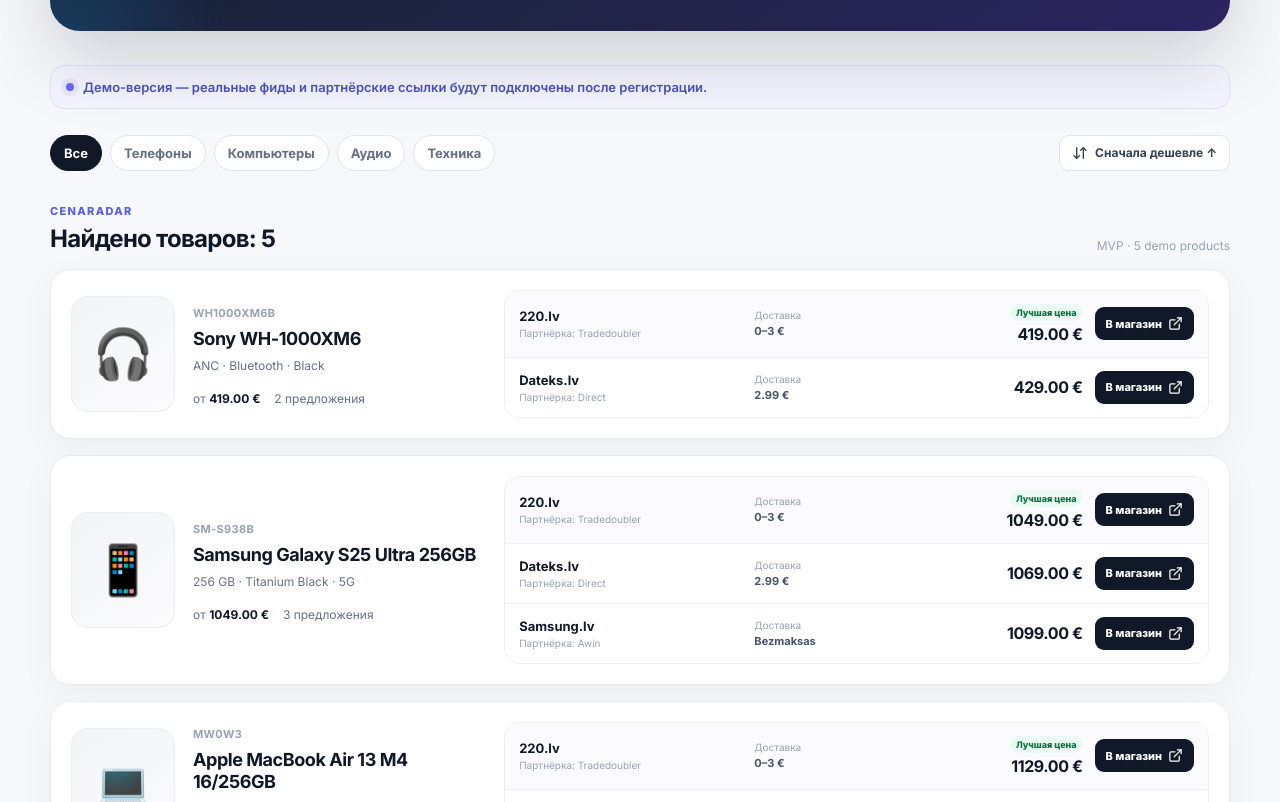
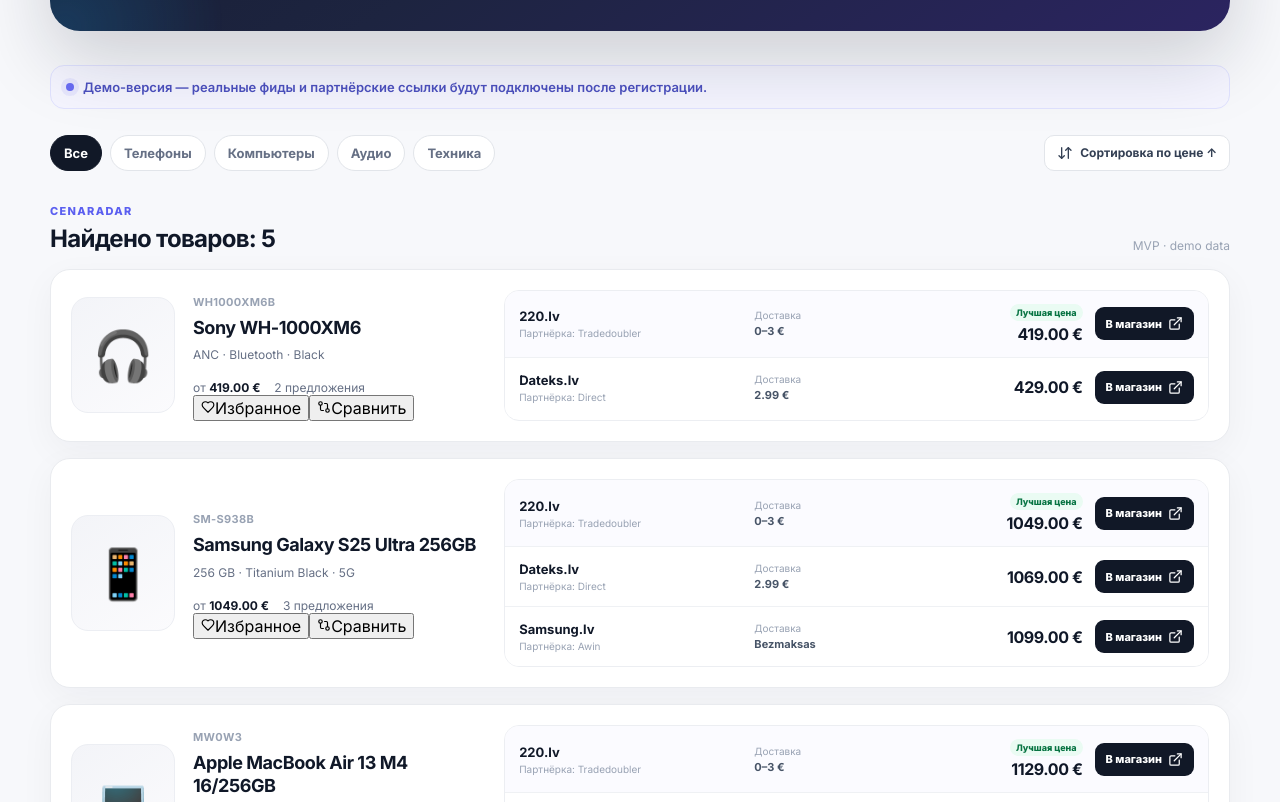
Before and after one commit to virus53111/dogizen, a React (Vite) app in the folder price-aggregator/: page / in a window 1280 px wide. Shown: the part 578-1380 px from the top of the page. Built offline with nearby package versions, Linux system fonts and the light colour scheme.

Commit message:
Add favorites and product comparison to CenaRadar MVP

```diff
--- a/price-aggregator/src/App.tsx
+++ b/price-aggregator/src/App.tsx
@@ -1,8 +1,10 @@
-import { useMemo, useState } from 'react';
+import { useEffect, useMemo, useState } from 'react';
 import {
   ArrowDownUp,
   CheckCircle2,
   ExternalLink,
+  GitCompare,
+  Heart,
   Search,
   ShieldCheck,
   ShoppingBag,
@@ -12,15 +14,12 @@ import {
 
 type Lang = 'ru' | 'lv';
 type Category = 'all' | 'phones' | 'computers' | 'audio' | 'home';
-
 type Offer = {
   store: string;
   price: number;
   delivery: string;
   affiliateNetwork: string;
-  affiliateReady: boolean;
 };
-
 type Product = {
   id: number;
   title: string;
@@ -40,9 +39,9 @@ const products: Product[] = [
     emoji: '📱',
     meta: '256 GB · Titanium Black · 5G',
     offers: [
-      { store: '220.lv', price: 1049, delivery: '0–3 €', affiliateNetwork: 'Tradedoubler', affiliateReady: false },
-      { store: 'Dateks.lv', price: 1069, delivery: '2.99 €', affiliateNetwork: 'Direct', affiliateReady: false },
-      { store: 'Samsung.lv', price: 1099, delivery: 'Bezmaksas', affiliateNetwork: 'Awin', affiliateReady: false },
+      { store: '220.lv', price: 1049, delivery: '0–3 €', affiliateNetwork: 'Tradedoubler' },
+      { store: 'Dateks.lv', price: 1069, delivery: '2.99 €', affiliateNetwork: 'Direct' },
+      { store: 'Samsung.lv', price: 1099, delivery: 'Bezmaksas', affiliateNetwork: 'Awin' },
     ],
   },
   {
@@ -53,8 +52,8 @@ const products: Product[] = [
     emoji: '💻',
     meta: '13.6″ · 16 GB · 256 GB SSD',
     offers: [
-      { store: '220.lv', price: 1129, delivery: '0–3 €', affiliateNetwork: 'Tradedoubler', affiliateReady: false },
-      { store: 'Dateks.lv', price: 1149, delivery: '2.99 €', affiliateNetwork: 'Direct', affiliateReady: false },
+      { store: '220.lv', price: 1129, delivery: '0–3 €', affiliateNetwork: 'Tradedoubler' },
+      { store: 'Dateks.lv', price: 1149, delivery: '2.99 €', affiliateNetwork: 'Direct' },
     ],
   },
   {
@@ -65,8 +64,8 @@ const products: Product[] = [
     emoji: '🎧',
     meta: 'ANC · Bluetooth · Black',
     offers: [
-      { store: '220.lv', price: 419, delivery: '0–3 €', affiliateNetwork: 'Tradedoubler', affiliateReady: false },
-      { store: 'Dateks.lv', price: 429, delivery: '2.99 €', affiliateNetwork: 'Direct', affiliateReady: false },
+      { store: '220.lv', price: 419, delivery: '0–3 €', affiliateNetwork: 'Tradedoubler' },
+      { store: 'Dateks.lv', price: 429, delivery: '2.99 €', affiliateNetwork: 'Direct' },
     ],
   },
   {
@@ -77,8 +76,8 @@ const products: Product[] = [
     emoji: '📺',
     meta: '55″ · OLED · 4K · Smart TV',
     offers: [
-      { store: 'Samsung.lv', price: 1599, delivery: 'Bezmaksas', affiliateNetwork: 'Awin', affiliateReady: false },
-      { store: '220.lv', price: 1649, delivery: '0–15 €', affiliateNetwork: 'Tradedoubler', affiliateReady: false },
+      { store: 'Samsung.lv', price: 1599, delivery: 'Bezmaksas', affiliateNetwork: 'Awin' },
+      { store: '220.lv', price: 1649, delivery: '0–15 €', affiliateNetwork: 'Tradedoubler' },
     ],
   },
   {
@@ -89,8 +88,8 @@ const products: Product[] = [
     emoji: '🖥️',
     meta: '16″ · i7 · RTX 4060 · 16/1000 GB',
     offers: [
-      { store: 'Dateks.lv', price: 1299, delivery: '2.99 €', affiliateNetwork: 'Direct', affiliateReady: false },
-      { store: '220.lv', price: 1339, delivery: '0–3 €', affiliateNetwork: 'Tradedoubler', affiliateReady: false },
+      { store: 'Dateks.lv', price: 1299, delivery: '2.99 €', affiliateNetwork: 'Direct' },
+      { store: '220.lv', price: 1339, delivery: '0–3 €', affiliateNetwork: 'Tradedoubler' },
     ],
   },
 ];
@@ -100,53 +99,26 @@ const text = {
     tagline: 'Сравнение цен в Латвии',
     heroTitle: 'Найди товар. Сравни цены. Купи дешевле.',
     heroText: 'Первая версия агрегатора для 220.lv, Dateks, Samsung и других магазинов. Сейчас используются демонстрационные цены.',
-    search: 'Например: Samsung S25 Ultra 256GB',
-    searchButton: 'Найти',
-    all: 'Все',
-    phones: 'Телефоны',
-    computers: 'Компьютеры',
-    audio: 'Аудио',
-    home: 'Техника',
-    sort: 'Сначала дешевле',
-    found: 'Найдено товаров',
-    from: 'от',
-    offers: 'предложения',
-    best: 'Лучшая цена',
-    delivery: 'Доставка',
-    go: 'В магазин',
-    affiliate: 'Партнёрка',
-    demo: 'Демо-версия — реальные фиды и партнёрские ссылки будут подключены после регистрации.',
-    empty: 'По такому запросу товаров пока нет.',
-    footer: 'CenaRadar LV · прототип агрегатора цен для Латвии',
-    clickNotice: 'Здесь будет твоя партнёрская ссылка. Пока переход отключён.',
+    search: 'Например: Samsung S25 Ultra 256GB', searchButton: 'Найти', all: 'Все', phones: 'Телефоны', computers: 'Компьютеры', audio: 'Аудио', home: 'Техника', sort: 'Сортировка по цене', found: 'Найдено товаров', from: 'от', offers: 'предложения', best: 'Лучшая цена', delivery: 'Доставка', go: 'В магазин', affiliate: 'Партнёрка',
+    demo: 'Демо-версия — реальные фиды и партнёрские ссылки будут подключены после регистрации.', empty: 'По такому запросу товаров пока нет.', footer: 'CenaRadar LV · прототип агрегатора цен для Латвии', clickNotice: 'Здесь будет твоя партнёрская ссылка. Пока переход отключён.',
   },
   lv: {
-    tagline: 'Cenu salīdzināšana Latvijā',
-    heroTitle: 'Atrodi preci. Salīdzini cenas. Pērc izdevīgāk.',
-    heroText: 'Pirmais agregatora prototips 220.lv, Dateks, Samsung un citiem veikaliem. Pašlaik tiek izmantotas demonstrācijas cenas.',
-    search: 'Piemēram: Samsung S25 Ultra 256GB',
-    searchButton: 'Meklēt',
-    all: 'Visi',
-    phones: 'Telefoni',
-    computers: 'Datori',
-    audio: 'Audio',
-    home: 'Tehnika',
-    sort: 'Lētākie vispirms',
-    found: 'Atrastas preces',
-    from: 'no',
-    offers: 'piedāvājumi',
-    best: 'Labākā cena',
-    delivery: 'Piegāde',
-    go: 'Uz veikalu',
-    affiliate: 'Partneris',
-    demo: 'Demo versija — reālie produktu fīdi un partneru saites tiks pieslēgtas pēc reģistrācijas.',
-    empty: 'Šim meklējumam preču pagaidām nav.',
-    footer: 'CenaRadar LV · cenu salīdzināšanas prototips Latvijai',
-    clickNotice: 'Šeit būs tava partnera saite. Pagaidām pāreja ir atslēgta.',
+    tagline: 'Cenu salīdzināšana Latvijā', heroTitle: 'Atrodi preci. Salīdzini cenas. Pērc izdevīgāk.', heroText: 'Pirmais agregatora prototips 220.lv, Dateks, Samsung un citiem veikaliem. Pašlaik tiek izmantotas demonstrācijas cenas.',
+    search: 'Piemēram: Samsung S25 Ultra 256GB', searchButton: 'Meklēt', all: 'Visi', phones: 'Telefoni', computers: 'Datori', audio: 'Audio', home: 'Tehnika', sort: 'Kārtot pēc cenas', found: 'Atrastas preces', from: 'no', offers: 'piedāvājumi', best: 'Labākā cena', delivery: 'Piegāde', go: 'Uz veikalu', affiliate: 'Partneris',
+    demo: 'Demo versija — reālie produktu fīdi un partneru saites tiks pieslēgtas pēc reģistrācijas.', empty: 'Šim meklējumam preču pagaidām nav.', footer: 'CenaRadar LV · cenu salīdzināšanas prototips Latvijai', clickNotice: 'Šeit būs tava partnera saite. Pagaidām pāreja ir atslēgta.',
   },
 };
 
 const categories: Category[] = ['all', 'phones', 'computers', 'audio', 'home'];
+
+const readStoredIds = (key: string) => {
+  try {
+    const value = window.localStorage.getItem(key);
+    return value ? (JSON.parse(value) as number[]) : [];
+  } catch {
+    return [];
+  }
+};
 
 function App() {
   const [lang, setLang] = useState<Lang>('ru');
@@ -154,162 +126,77 @@ function App() {
   const [category, setCategory] = useState<Category>('all');
   const [sortAsc, setSortAsc] = useState(true);
   const [toast, setToast] = useState('');
+  const [favorites, setFavorites] = useState<number[]>(() => readStoredIds('cenaradar:favorites'));
+  const [compareIds, setCompareIds] = useState<number[]>(() => readStoredIds('cenaradar:compare'));
   const t = text[lang];
+
+  useEffect(() => window.localStorage.setItem('cenaradar:favorites', JSON.stringify(favorites)), [favorites]);
+  useEffect(() => window.localStorage.setItem('cenaradar:compare', JSON.stringify(compareIds)), [compareIds]);
 
   const visibleProducts = useMemo(() => {
     const normalized = query.trim().toLowerCase();
-    const filtered = products.filter((product) => {
+    const filtered = products.filter(product => {
       const matchesCategory = category === 'all' || product.category === category;
-      const haystack = `${product.title} ${product.model} ${product.meta} ${product.offers.map((offer) => offer.store).join(' ')}`.toLowerCase();
+      const haystack = `${product.title} ${product.model} ${product.meta} ${product.offers.map(offer => offer.store).join(' ')}`.toLowerCase();
       return matchesCategory && (!normalized || haystack.includes(normalized));
     });
-
     return [...filtered].sort((a, b) => {
-      const aMin = Math.min(...a.offers.map((offer) => offer.price));
-      const bMin = Math.min(...b.offers.map((offer) => offer.price));
+      const aMin = Math.min(...a.offers.map(offer => offer.price));
+      const bMin = Math.min(...b.offers.map(offer => offer.price));
       return sortAsc ? aMin - bMin : bMin - aMin;
     });
   }, [category, query, sortAsc]);
 
-  const handleOfferClick = () => {
-    setToast(t.clickNotice);
+  const showToast = (message: string) => {
+    setToast(message);
     window.setTimeout(() => setToast(''), 3200);
   };
+  const handleOfferClick = () => showToast(t.clickNotice);
+  const toggleFavorite = (id: number) => setFavorites(current => current.includes(id) ? current.filter(item => item !== id) : [...current, id]);
+  const toggleCompare = (id: number) => {
+    setCompareIds(current => {
+      if (current.includes(id)) return current.filter(item => item !== id);
+      if (current.length >= 3) {
+        showToast(lang === 'ru' ? 'Можно сравнить максимум 3 товара.' : 'Var salīdzināt ne vairāk kā 3 preces.');
+        return current;
+      }
+      return [...current, id];
+    });
+  };
+  const compareProducts = products.filter(product => compareIds.includes(product.id));
 
   return (
     <div className="site-shell">
       <header className="topbar">
-        <a className="brand" href="#top" aria-label="CenaRadar LV">
-          <span className="brand-mark"><Search size={19} /></span>
-          <span>CenaRadar <strong>LV</strong></span>
-        </a>
+        <a className="brand" href="#top" aria-label="CenaRadar LV"><span className="brand-mark"><Search size={19} /></span><span>CenaRadar <strong>LV</strong></span></a>
         <div className="top-actions">
+          <span className="mini-chip" aria-label="Favorites count"><Heart size={14} /> {favorites.length}</span>
+          <span className="mini-chip" aria-label="Comparison count"><GitCompare size={14} /> {compareIds.length}/3</span>
           <span className="status-chip"><CheckCircle2 size={15} /> MVP</span>
-          <div className="lang-switch" aria-label="Language">
-            <button className={lang === 'lv' ? 'active' : ''} onClick={() => setLang('lv')}>LV</button>
-            <button className={lang === 'ru' ? 'active' : ''} onClick={() => setLang('ru')}>RU</button>
-          </div>
+          <div className="lang-switch"><button className={lang === 'lv' ? 'active' : ''} onClick={() => setLang('lv')}>LV</button><button className={lang === 'ru' ? 'active' : ''} onClick={() => setLang('ru')}>RU</button></div>
         </div>
       </header>
-
       <main id="top">
-        <section className="hero">
-          <div className="hero-glow hero-glow-one" />
-          <div className="hero-glow hero-glow-two" />
-          <div className="hero-content">
-            <div className="eyebrow"><Sparkles size={16} /> {t.tagline}</div>
-            <h1>{t.heroTitle}</h1>
-            <p>{t.heroText}</p>
-            <div className="search-box">
-              <Search size={22} />
-              <input
-                value={query}
-                onChange={(event) => setQuery(event.target.value)}
-                placeholder={t.search}
-                aria-label={t.search}
-              />
-              <button>{t.searchButton}</button>
-            </div>
-            <div className="trust-row">
-              <span><ShieldCheck size={16} /> Neatkarīgs salīdzinājums</span>
-              <span><Store size={16} /> 220.lv · Dateks · Samsung</span>
-              <span><ShoppingBag size={16} /> Affiliate-ready</span>
-            </div>
-          </div>
-        </section>
-
+        <section className="hero"><div className="hero-glow hero-glow-one" /><div className="hero-glow hero-glow-two" /><div className="hero-content"><div className="eyebrow"><Sparkles size={16} /> {t.tagline}</div><h1>{t.heroTitle}</h1><p>{t.heroText}</p><div className="search-box"><Search size={22} /><input value={query} onChange={event => setQuery(event.target.value)} placeholder={t.search} aria-label={t.search} /><button>{t.searchButton}</button></div><div className="trust-row"><span><ShieldCheck size={16} /> Independent comparison</span><span><Store size={16} /> 220.lv · Dateks · Samsung</span><span><ShoppingBag size={16} /> Affiliate-ready</span></div></div></section>
         <section className="catalog-section">
-          <div className="demo-banner">
-            <span className="demo-dot" />
-            {t.demo}
-          </div>
-
-          <div className="toolbar">
-            <div className="category-list">
-              {categories.map((item) => (
-                <button
-                  key={item}
-                  className={category === item ? 'category active' : 'category'}
-                  onClick={() => setCategory(item)}
-                >
-                  {t[item]}
-                </button>
-              ))}
-            </div>
-            <button className="sort-button" onClick={() => setSortAsc((value) => !value)}>
-              <ArrowDownUp size={16} /> {t.sort} {sortAsc ? '↑' : '↓'}
-            </button>
-          </div>
-
-          <div className="results-head">
-            <div>
-              <span className="results-kicker">CenaRadar</span>
-              <h2>{t.found}: {visibleProducts.length}</h2>
-            </div>
-            <div className="results-note">MVP · 5 demo products</div>
-          </div>
-
+          <div className="demo-banner"><span className="demo-dot" />{t.demo}</div>
+          <div className="toolbar"><div className="category-list">{categories.map(item => <button key={item} className={category === item ? 'category active' : 'category'} onClick={() => setCategory(item)}>{t[item]}</button>)}</div><button className="sort-button" onClick={() => setSortAsc(value => !value)}><ArrowDownUp size={16} /> {t.sort} {sortAsc ? '↑' : '↓'}</button></div>
+          <div className="results-head"><div><span className="results-kicker">CenaRadar</span><h2>{t.found}: {visibleProducts.length}</h2></div><div className="results-note">MVP · demo data</div></div>
           <div className="product-list">
-            {visibleProducts.map((product) => {
+            {visibleProducts.map(product => {
               const sortedOffers = [...product.offers].sort((a, b) => a.price - b.price);
               const minPrice = sortedOffers[0].price;
-              return (
-                <article className="product-card" key={product.id}>
-                  <div className="product-summary">
-                    <div className="product-visual" aria-hidden="true">{product.emoji}</div>
-                    <div className="product-info">
-                      <span className="model">{product.model}</span>
-                      <h3>{product.title}</h3>
-                      <p>{product.meta}</p>
-                      <div className="product-stats">
-                        <span>{t.from} <strong>{minPrice.toFixed(2)} €</strong></span>
-                        <span>{product.offers.length} {t.offers}</span>
-                      </div>
-                    </div>
-                  </div>
-
-                  <div className="offers-panel">
-                    {sortedOffers.map((offer, index) => (
-                      <div className={index === 0 ? 'offer best-offer' : 'offer'} key={`${product.id}-${offer.store}`}>
-                        <div className="store-cell">
-                          <strong>{offer.store}</strong>
-                          <span>{t.affiliate}: {offer.affiliateNetwork}</span>
-                        </div>
-                        <div className="delivery-cell">
-                          <span>{t.delivery}</span>
-                          <strong>{offer.delivery}</strong>
-                        </div>
-                        <div className="price-cell">
-                          {index === 0 && <span className="best-badge">{t.best}</span>}
-                          <strong>{offer.price.toFixed(2)} €</strong>
-                        </div>
-                        <button className="shop-button" onClick={handleOfferClick}>
-                          {t.go} <ExternalLink size={15} />
-                        </button>
-                      </div>
-                    ))}
-                  </div>
-                </article>
-              );
+              return <article className="product-card" key={product.id}>
+                <div className="product-summary"><div className="product-visual">{product.emoji}</div><div className="product-info"><span className="model">{product.model}</span><h3>{product.title}</h3><p>{product.meta}</p><div className="product-stats"><span>{t.from} <strong>{minPrice.toFixed(2)} €</strong></span><span>{product.offers.length} {t.offers}</span></div><div className="product-actions"><button className={favorites.includes(product.id) ? 'utility-button active' : 'utility-button'} onClick={() => toggleFavorite(product.id)} aria-label={`${lang === 'ru' ? 'Избранное' : 'Izlase'} ${product.title}`}><Heart size={14} fill={favorites.includes(product.id) ? 'currentColor' : 'none'} />{lang === 'ru' ? 'Избранное' : 'Izlase'}</button><button className={compareIds.includes(product.id) ? 'utility-button active' : 'utility-button'} onClick={() => toggleCompare(product.id)} aria-label={`${lang === 'ru' ? 'Сравнить' : 'Salīdzināt'} ${product.title}`}><GitCompare size={14} />{lang === 'ru' ? 'Сравнить' : 'Salīdzināt'}</button></div></div></div>
+                <div className="offers-panel">{sortedOffers.map((offer, index) => <div className={index === 0 ? 'offer best-offer' : 'offer'} key={`${product.id}-${offer.store}`}><div className="store-cell"><strong>{offer.store}</strong><span>{t.affiliate}: {offer.affiliateNetwork}</span></div><div className="delivery-cell"><span>{t.delivery}</span><strong>{offer.delivery}</strong></div><div className="price-cell">{index === 0 && <span className="best-badge">{t.best}</span>}<strong>{offer.price.toFixed(2)} €</strong></div><button className="shop-button" onClick={handleOfferClick}>{t.go} <ExternalLink size={15} /></button></div>)}</div>
+              </article>;
             })}
-
-            {visibleProducts.length === 0 && (
-              <div className="empty-state">
-                <div className="empty-icon"><Search size={27} /></div>
-                <h3>{t.empty}</h3>
-                <button onClick={() => { setQuery(''); setCategory('all'); }}>Reset</button>
-              </div>
-            )}
+            {visibleProducts.length === 0 && <div className="empty-state"><div className="empty-icon"><Search size={27} /></div><h3>{t.empty}</h3><button onClick={() => { setQuery(''); setCategory('all'); }}>Reset</button></div>}
           </div>
         </section>
       </main>
-
-      <footer>
-        <div className="footer-brand">CenaRadar <strong>LV</strong></div>
-        <p>{t.footer}</p>
-        <span>© 2026</span>
-      </footer>
-
+      {compareProducts.length > 0 && <section className="compare-tray" aria-label="Product comparison"><div className="compare-head"><div><span>{lang === 'ru' ? 'Сравнение' : 'Salīdzināšana'}</span><strong>{compareProducts.length}/3</strong></div><button onClick={() => setCompareIds([])}>{lang === 'ru' ? 'Очистить' : 'Notīrīt'}</button></div><div className="compare-grid">{compareProducts.map(product => { const price = Math.min(...product.offers.map(offer => offer.price)); return <div className="compare-item" key={`compare-${product.id}`}><span className="compare-emoji">{product.emoji}</span><div><strong>{product.title}</strong><small>{product.model}</small></div><b>{price.toFixed(2)} €</b><button onClick={() => toggleCompare(product.id)} aria-label={`Remove ${product.title}`}>×</button></div>; })}</div></section>}
+      <footer><div className="footer-brand">CenaRadar <strong>LV</strong></div><p>{t.footer}</p><span>© 2026</span></footer>
       {toast && <div className="toast">{toast}</div>}
     </div>
   );
```
